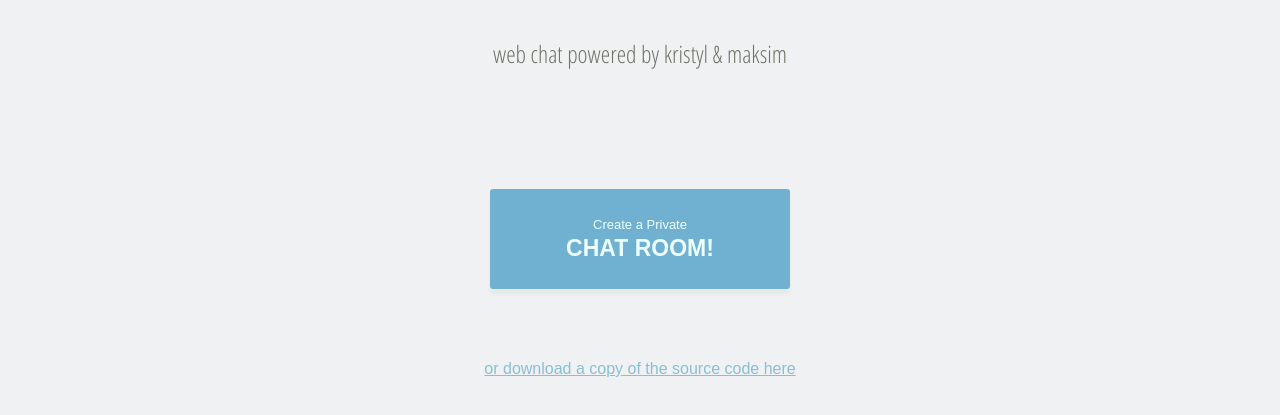
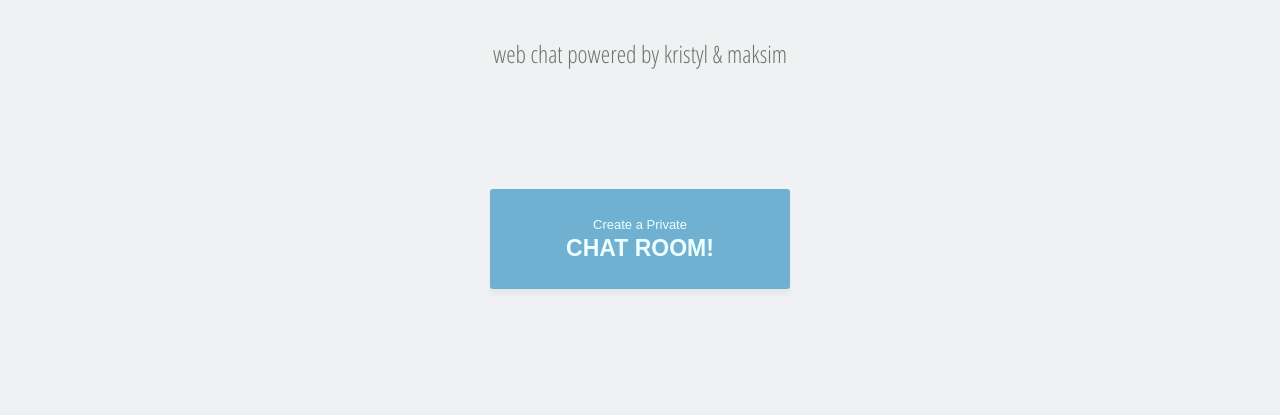
Before and after one commit to kristylgomes/nodejs-private-webchat, a website: page views/home.html in a window 1280 px wide. Shown: the part 393-808 px from the top of the page. Drawn offline with Linux system fonts and the light colour scheme; files that its build step writes are made by us from their sources; files whose address does not match are found by name.

Commit message:
Testing again

```diff
--- a/views/home.html
+++ b/views/home.html
@@ -44,9 +44,9 @@
 			</a>
 
 			<div class="tutorial">
-				<a title="Download the source code." href="http://tutorialzine.com/2014/03/nodejs-private-webchat/" id="tutorial">
+				<!--<a title="Download the source code." href="http://tutorialzine.com/2014/03/nodejs-private-webchat/" id="tutorial">
 					or download a copy of the source code here
-				</a>
+				</a>-->
 			</div>
 		</div>
 
```
